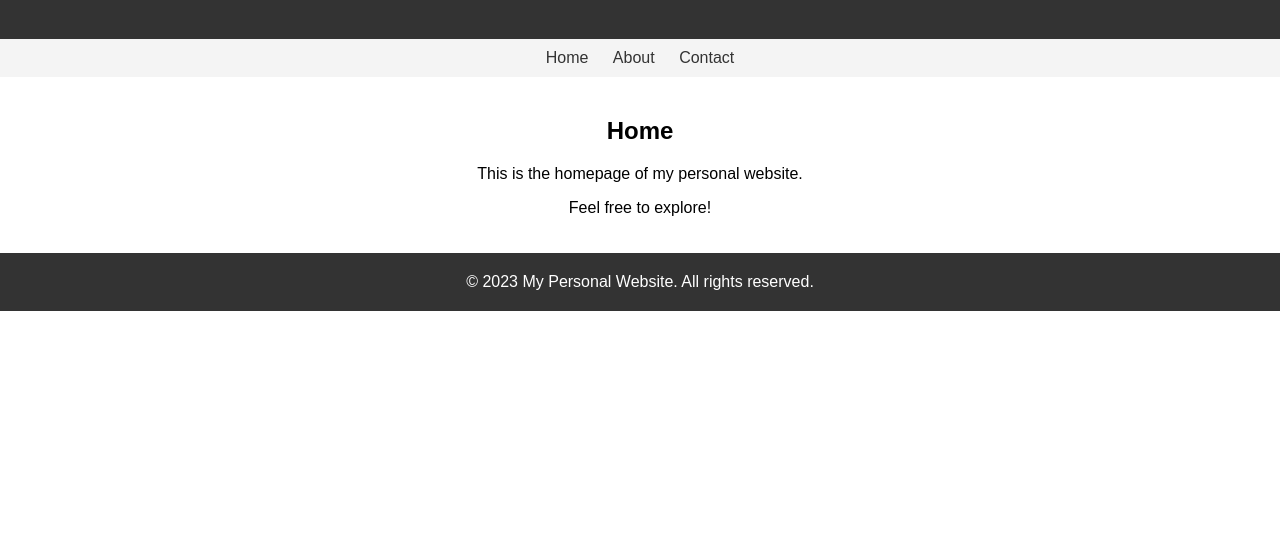
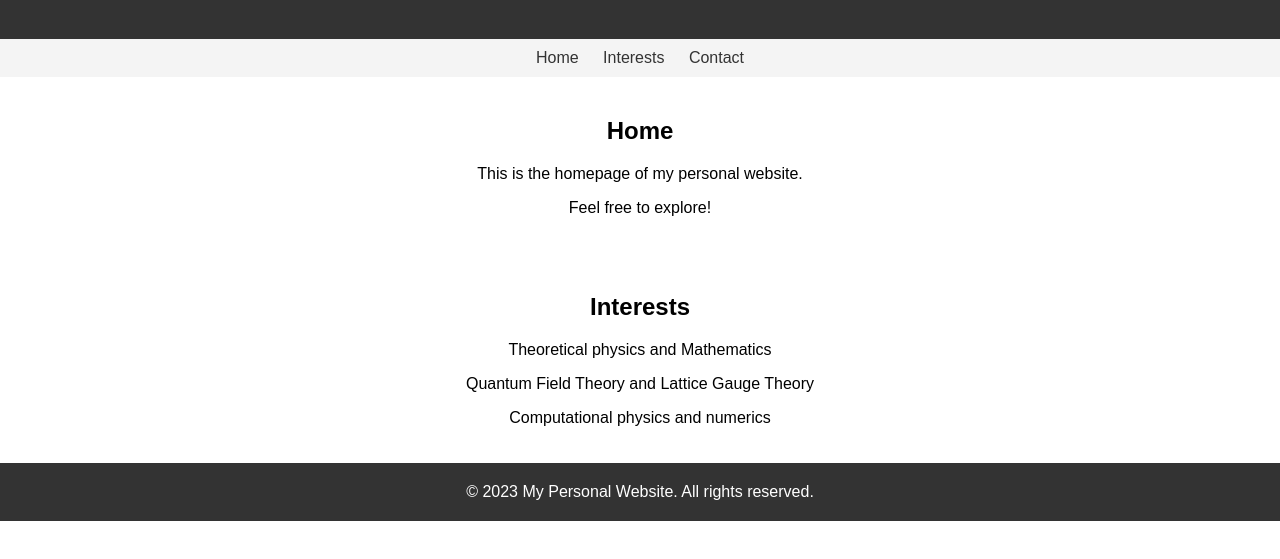
Before and after one commit to FabianJustusFrech/FabianJustusFrech.github.io, a plain HTML site: page index.html in a window 1280 px wide. Shown: the part 81-640 px from the top of the page. Drawn offline with Linux system fonts and the light colour scheme.

Commit message:
Update index.html

```diff
--- a/index.html
+++ b/index.html
@@ -1,7 +1,7 @@
 <!DOCTYPE html>
 <html>
 <head>
-    <title>My Personal Website</title>
+    <title>Personal Website of Fabian Justus Frech</title>
     <style>
         body {
             font-family: Arial, sans-serif;
@@ -56,7 +56,7 @@
 
     <nav>
         <a href="/">Home</a>
-        <a href="/about">About</a>
+        <a href="/about">Interests</a>
         <a href="/contact">Contact</a>
     </nav>
 
@@ -65,6 +65,12 @@
         <p>This is the homepage of my personal website.</p>
         <p>Feel free to explore!</p>
     </section>
+    <section>
+        <h2>Interests</h2>
+        <p>Theoretical physics and Mathematics</p>
+        <p>Quantum Field Theory and Lattice Gauge Theory</p>
+        <p>Computational physics and numerics</p>
+    </section>
 
     <footer>
         &copy; 2023 My Personal Website. All rights reserved.
```
